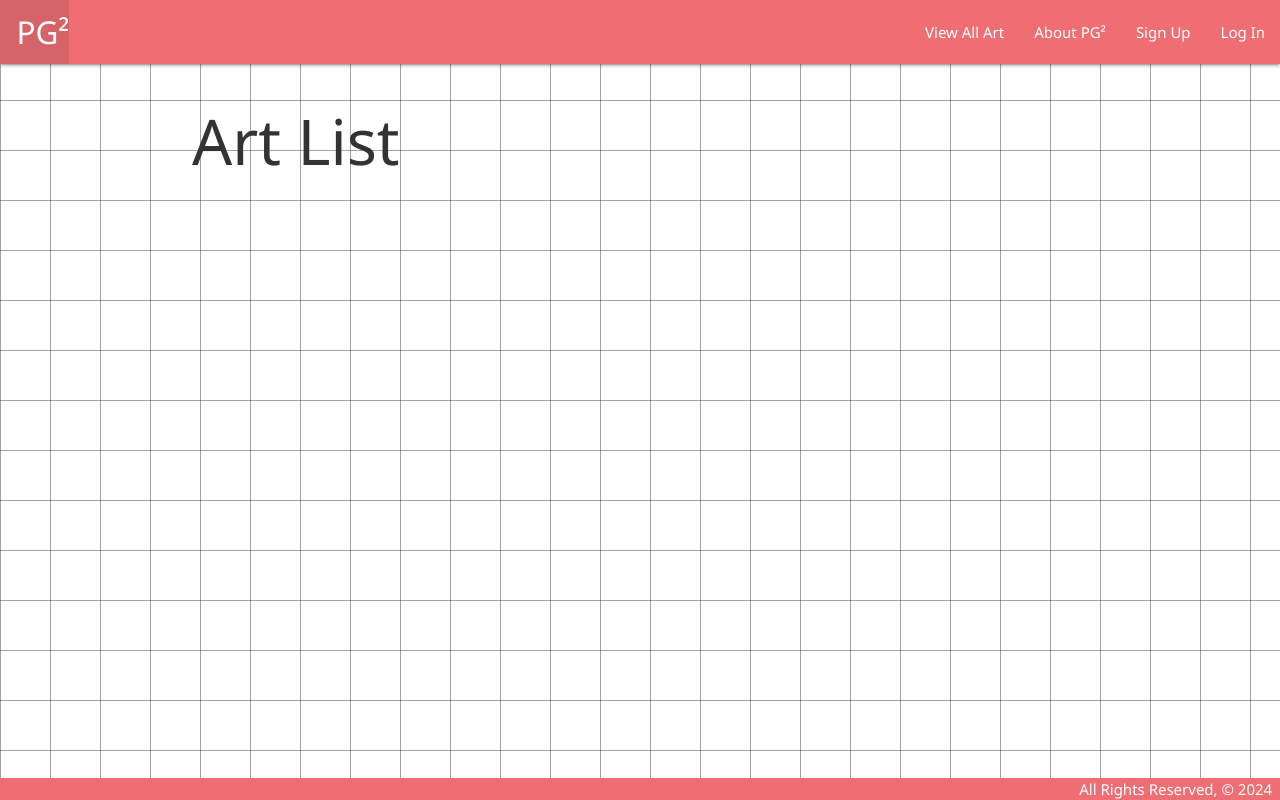
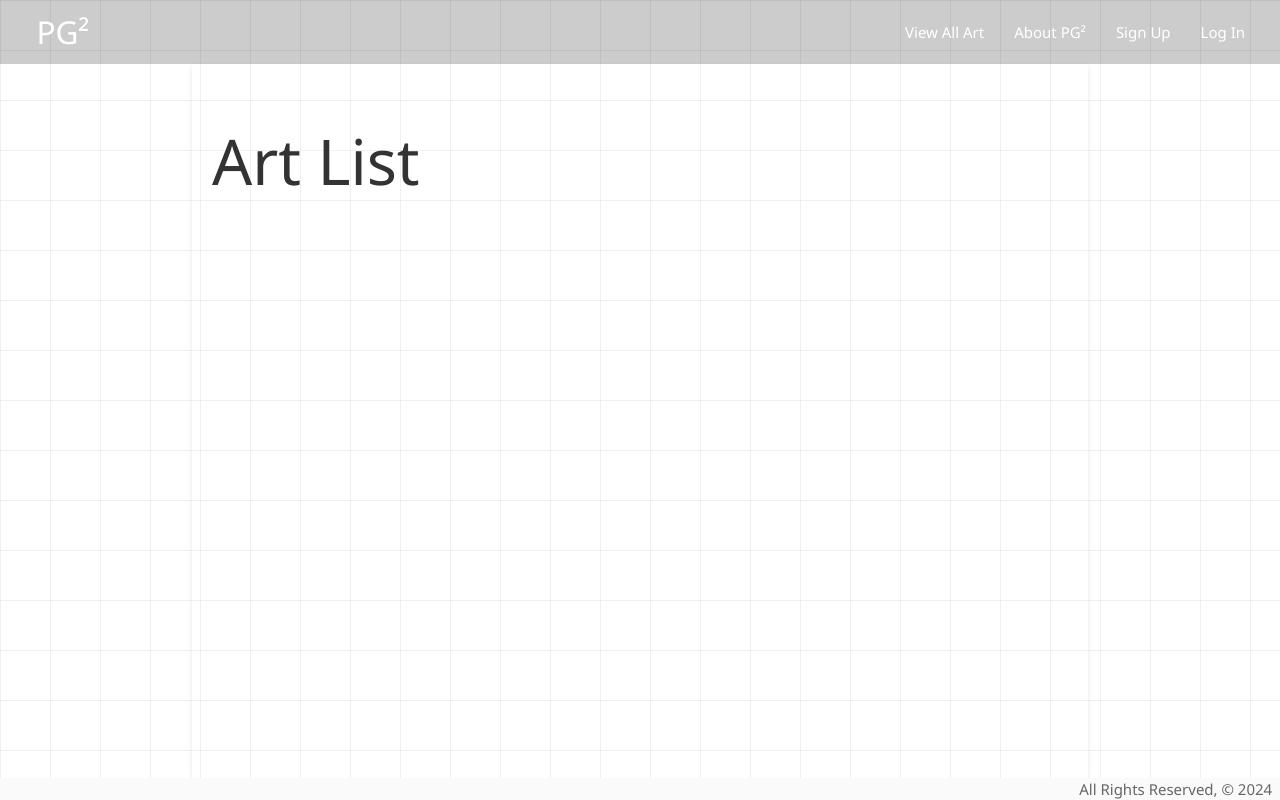
Before and after one commit to leon988/PG2, a Django app: page /art/ in a window 1280 px wide. Run offline with Django 5.2, Linux system fonts and the light colour scheme; data that the repository does not hold is empty.

Commit message:
some added css

```diff
--- a/main_app/static/css/styles.css
+++ b/main_app/static/css/styles.css
@@ -4,8 +4,8 @@ body, html {
     overflow-x: hidden;
     font-family: 'Segoe UI', Tahoma, Geneva, Verdana, sans-serif;
     background:
-      linear-gradient(rgba(0, 0, 0, 0.2) 1px, transparent 1px),
-      linear-gradient(to right, rgba(0, 0, 0, 0.2) 1px, transparent 1px);
+      linear-gradient(rgba(215, 214, 214, 0.2) 1px, transparent 1px),
+      linear-gradient(to right, rgba(215, 214, 214, 0.2) 1px, transparent 1px);
     background-size: 50px 50px, 50px 50px, auto;
     color: #333;
     min-height: 100vh;
@@ -14,11 +14,38 @@ body, html {
     justify-content: center;
   }
 
-main {
+/* main {
     flex: 1 0 auto;
 }
 
 footer.page-footer {
     padding-top: 0;
     text-align: right;
+} */
+
+
+nav {
+  background-color: rgb(0, 0, 0,0.2);
+  box-shadow: none;
 }
+
+.nav-wrapper {
+  padding: 0 20px;
+}
+
+.brand-logo img {
+  margin-top: 5px; /* Adjust logo alignment within navbar */
+}
+
+main {
+  flex: 1 0 auto;
+  padding: 20px; /* Consistent padding inside main container */
+  box-shadow: 0 2px 5px rgba(0,0,0,0.1); /* Subtle shadow for depth */
+}
+
+footer.page-footer {
+  padding-top: 0;
+  text-align: right;
+  background-color: #fafafa; /* Slightly off-white background for footer */
+  color: #666; /* Darker text color for contrast */
+}
--- a/main_app/templates/main_app/art_list.html
+++ b/main_app/templates/main_app/art_list.html
@@ -14,11 +14,11 @@
             </div>
             <div class="card-content">
                 <span class="card-title">{{ art.title }}</span>
-                <p>{{ art.description|truncatechars:100 }}</p>
+                <!-- <p>{{ art.description|truncatechars:100 }}</p> -->
             </div>
-            <div class="card-action">
+            <!-- <div class="card-action">
                 <a href="{% url 'arts_detail' art.id %}" class="btn">View Details</a>
-            </div>
+            </div> -->
         </div>
     </div>
     {% endfor %}
```
